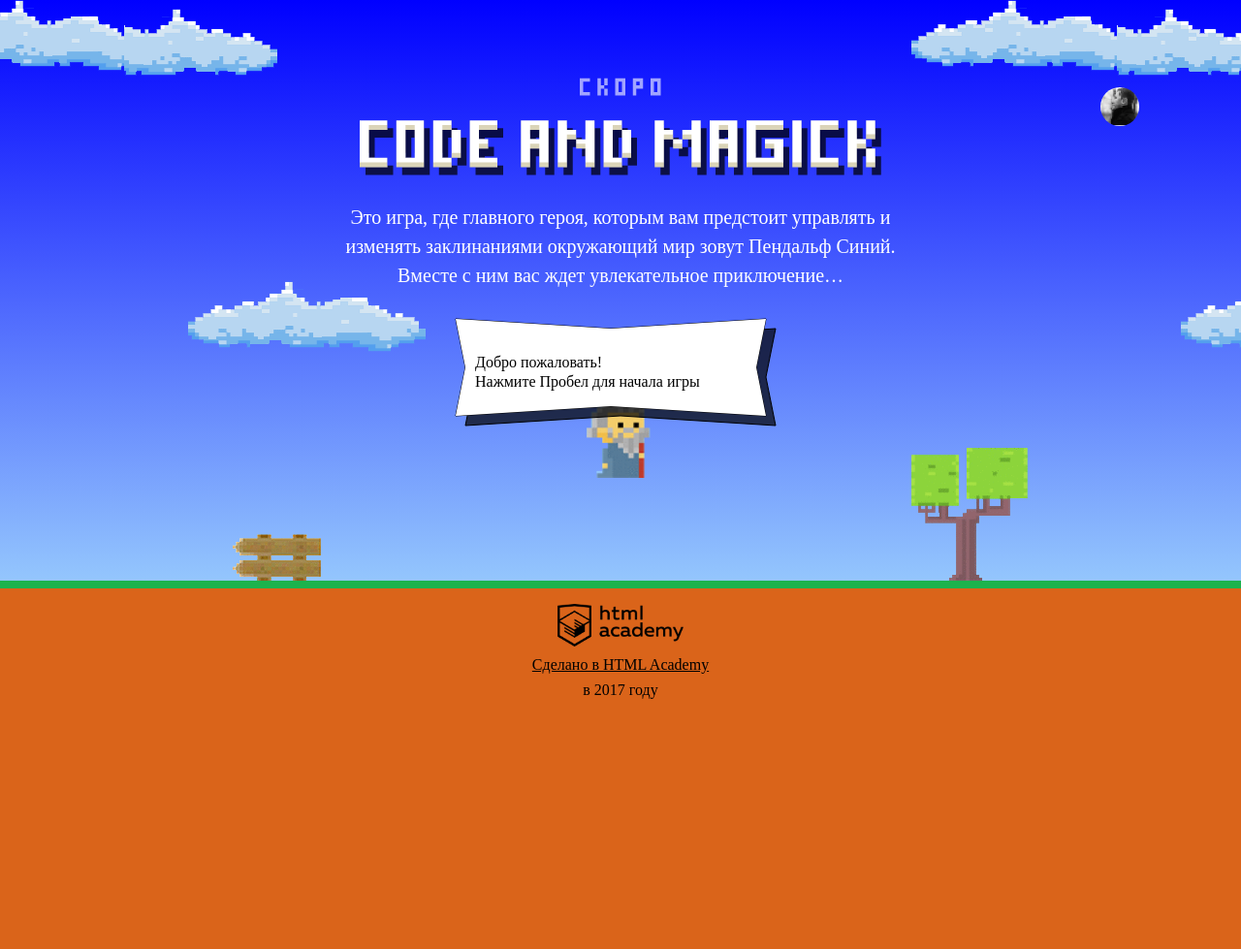
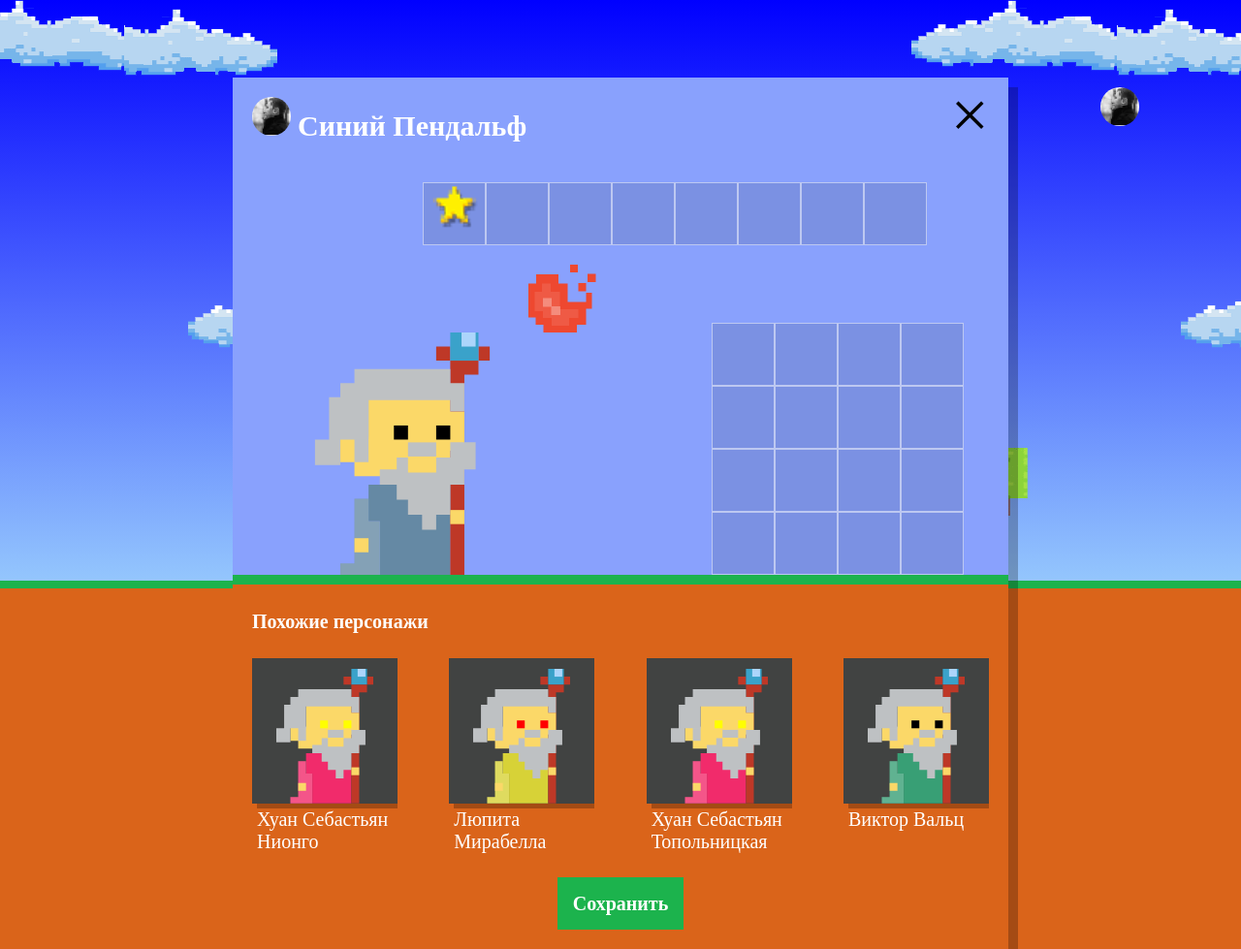
Before and after one commit to tkoshurnikova/883021-code-and-magick-18, a website: page index.html in a window 1280 px wide. Shown: the whole page at 97% size. Before the commit the page ends 800 px from the top, so only its background shows below. Drawn offline with Linux system fonts and the light colour scheme; a web font is replaced by a local one.

Commit message:
Окно похожих персонажей

```diff
--- a/index.html
+++ b/index.html
@@ -199,6 +199,7 @@
   }
 </script>
 <script src="js/stat.js"></script>
+<script src="js/setup.js"></script>
 <script src="js/game.js"></script>
 
 </body>
--- /dev/null
+++ b/js/setup.js
@@ -0,0 +1,60 @@
+'use strict';
+
+var WIZARD_NAMES = ['Иван', 'Хуан Себастьян', 'Мария', 'Кристоф', 'Виктор', 'Юлия', 'Люпита', 'Вашингтон'];
+var WIZARD_SURNAMES = ['да Марья', 'Верон', 'Мирабелла', 'Вальц', 'Онопко', 'Топольницкая', 'Нионго', 'Ирвинг'];
+var COAT_COLORS = ['rgb(101, 137, 164)', 'rgb(241, 43, 107)', 'rgb(146, 100, 161)', 'rgb(56, 159, 117)', 'rgb(215, 210, 55)', 'rgb(0, 0, 0)'];
+var EYES_COLORS = ['black', 'red', 'blue', 'yellow', 'green'];
+
+var getRandomItem = function (arr) {
+  return arr[Math.round(Math.random() * (arr.length - 1))];
+};
+
+var wizards = [
+  {
+    name: getRandomItem(WIZARD_NAMES) + ' ' + getRandomItem(WIZARD_SURNAMES),
+    coatColor: getRandomItem(COAT_COLORS),
+    eyesColor: getRandomItem(EYES_COLORS)
+  },
+  {
+    name: getRandomItem(WIZARD_NAMES) + ' ' + getRandomItem(WIZARD_SURNAMES),
+    coatColor: getRandomItem(COAT_COLORS),
+    eyesColor: getRandomItem(EYES_COLORS)
+  },
+  {
+    name: getRandomItem(WIZARD_NAMES) + ' ' + getRandomItem(WIZARD_SURNAMES),
+    coatColor: getRandomItem(COAT_COLORS),
+    eyesColor: getRandomItem(EYES_COLORS)
+  },
+  {
+    name: getRandomItem(WIZARD_NAMES) + ' ' + getRandomItem(WIZARD_SURNAMES),
+    coatColor: getRandomItem(COAT_COLORS),
+    eyesColor: getRandomItem(EYES_COLORS)
+  }
+];
+
+var userDialog = document.querySelector('.setup');
+userDialog.classList.remove('hidden');
+
+var similarListElement = document.querySelector('.setup-similar-list');
+var similarWizardTemplate = document.querySelector('#similar-wizard-template')
+    .content
+    .querySelector('.setup-similar-item');
+
+var renderWizard = function (wizard) {
+  var wizardElement = similarWizardTemplate.cloneNode(true);
+  wizardElement.querySelector('.setup-similar-label').textContent = wizard.name;
+  wizardElement.querySelector('.wizard-coat').style.fill = wizard.coatColor;
+  wizardElement.querySelector('.wizard-eyes').style.fill = wizard.eyesColor;
+
+  return wizardElement;
+};
+
+var fragment = document.createDocumentFragment();
+
+for (var i = 0; i < wizards.length; i++) {
+  fragment.appendChild(renderWizard(wizards[i]));
+}
+
+similarListElement.appendChild(fragment);
+
+document.querySelector('.setup-similar').classList.remove('hidden');
```
